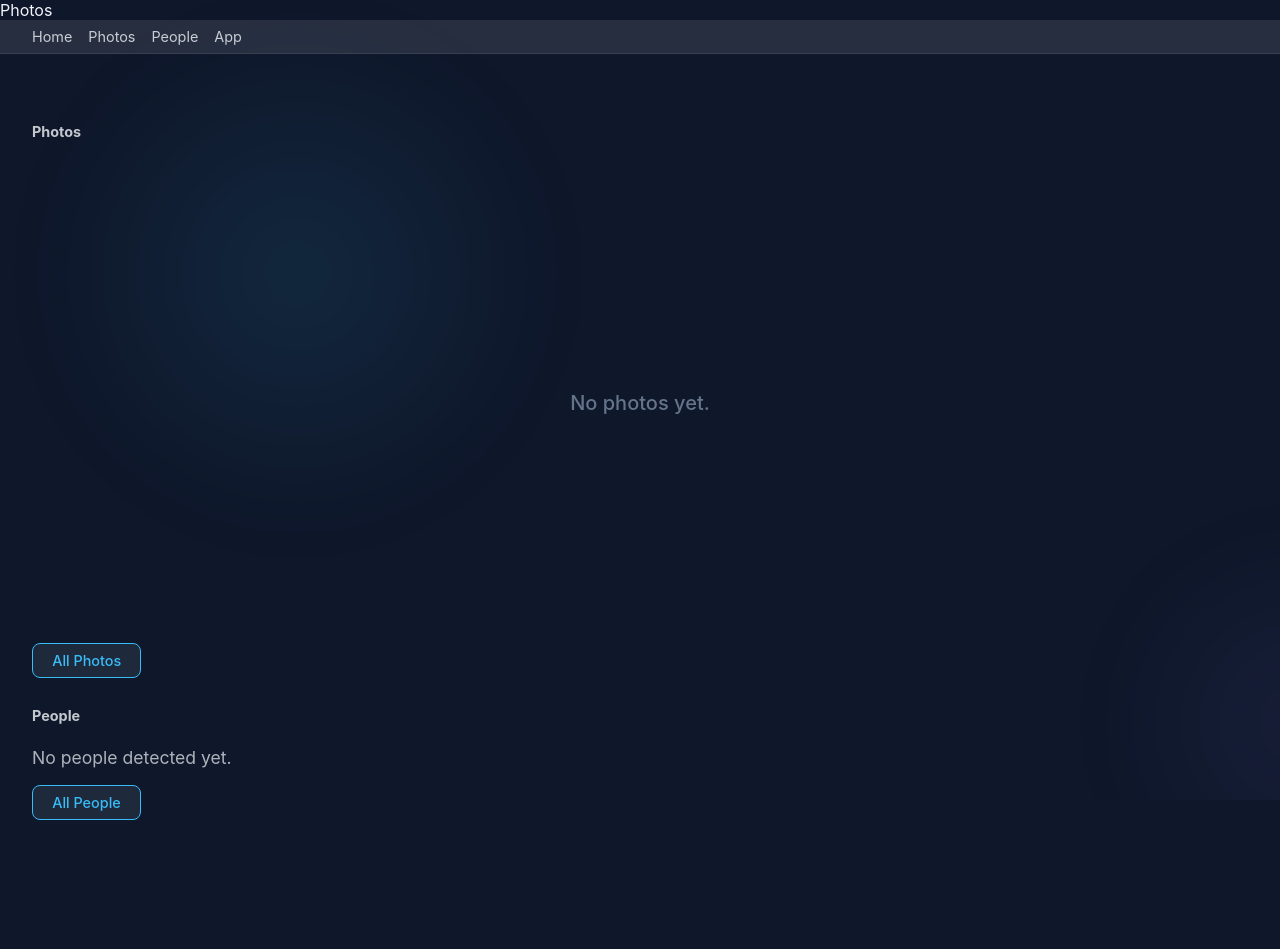
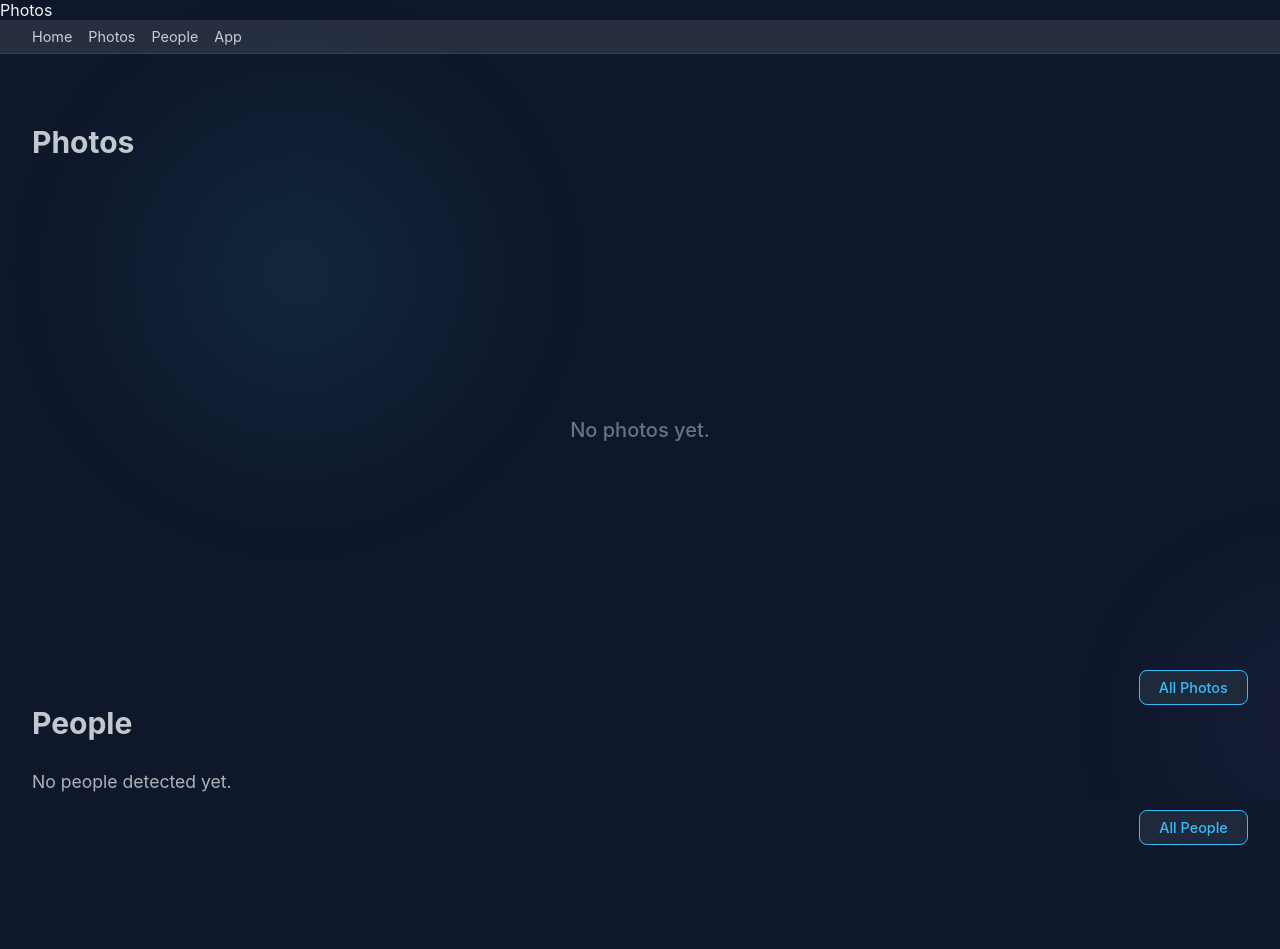
Before and after one commit to lucas42/lucos_photos, a FastAPI app: template api/app/templates/homepage.html in a window 1280 px wide. Before the commit the page ends 820 px from the top, so only its background shows below. Run offline with FastAPI, Linux system fonts and the light colour scheme; the template is opened without the code that fills it, so the values that code supplies are empty; some libraries are stand-ins or nearby versions.

Commit message:
add some homepage-specific style tweaks

```diff
--- a/api/app/static/style.css
+++ b/api/app/static/style.css
@@ -60,9 +60,32 @@ a {
 	transition: opacity 0.15s ease;
 }
 
+h2 a {
+	font-size: inherit;
+}
+
 a:hover {
 	opacity: 1;
 	color: var(--accent-color);
+}
+
+
+/* ------------------------------------------------------------------ */
+/* Homepage                                                           */
+/* ------------------------------------------------------------------ */
+
+.homepage-all-link-row a {
+	float: right;
+}
+
+.homepage-section-heading {
+	clear: both;
+	font-size: 30px;
+	margin: 1em 0;
+}
+
+.homepage-section .photo-grid {
+	grid-template-columns: repeat(auto-fill, minmax(130px, 1fr));
 }
 
 /* ------------------------------------------------------------------ */
```
